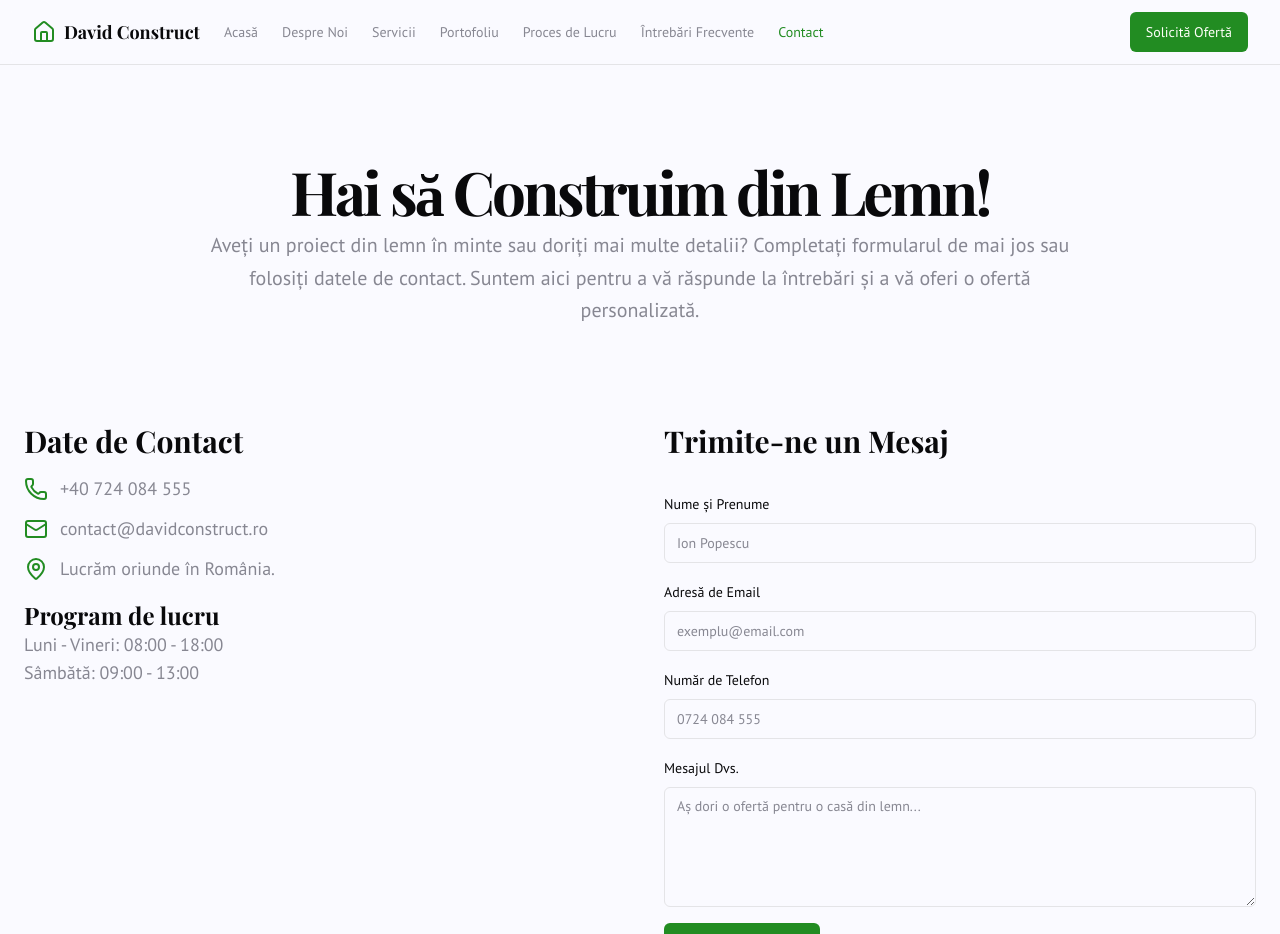
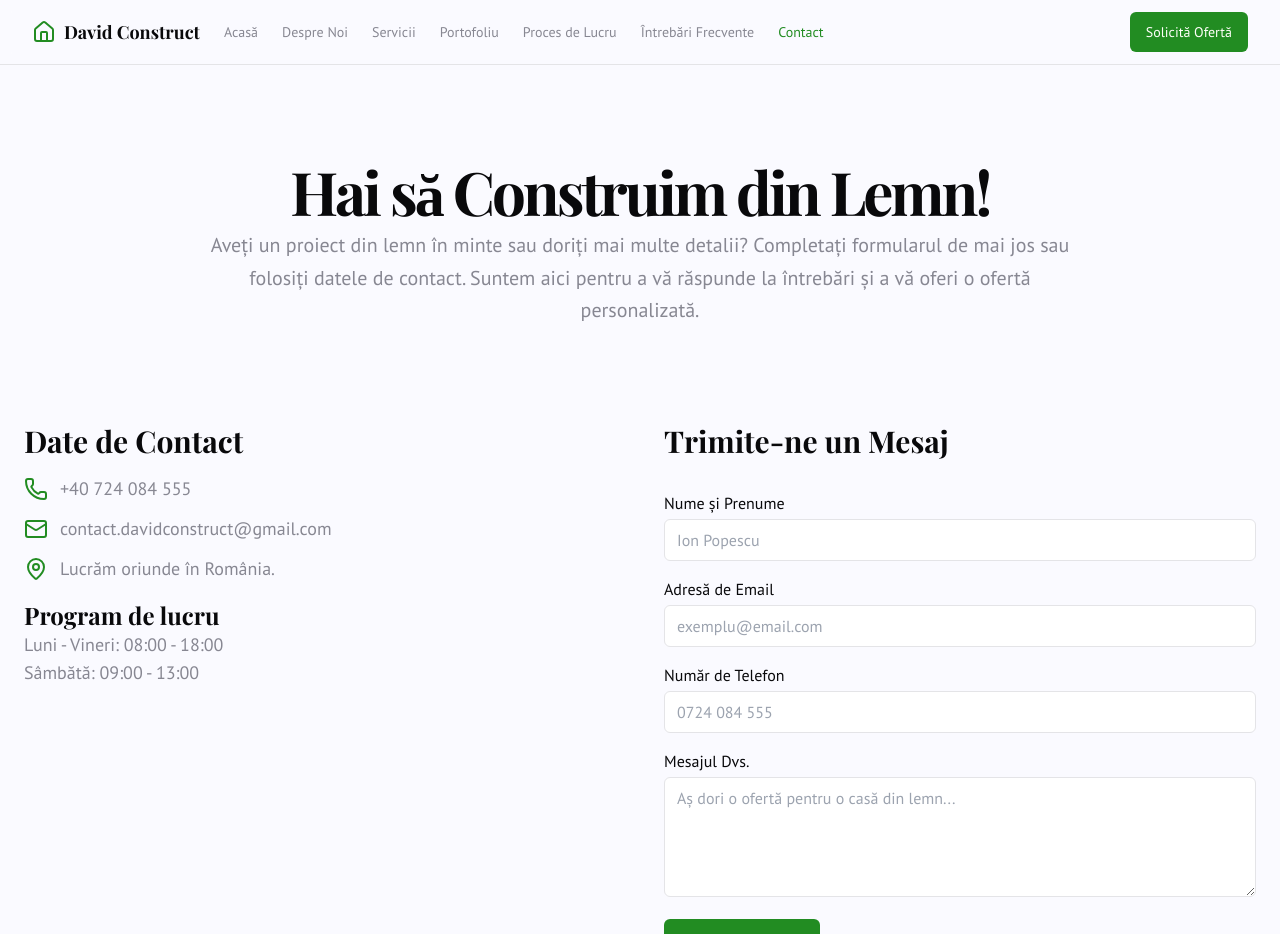
Before and after one commit to David-Construct/site, a Next.js app: page /contact in a window 1280 px wide. Shown: the top 934 px of the page. Built offline with nearby package versions, Linux system fonts and the light colour scheme.

Commit message:
Add files via upload

```diff
--- a/src/app/contact/page.tsx
+++ b/src/app/contact/page.tsx
@@ -67,7 +67,7 @@ export default function ContactPage() {
                     </p>
                      <p className="flex items-center gap-3">
                         <Mail className="h-6 w-6 text-primary" />
-                        <a href="mailto:contact@davidconstruct.ro" className="hover:text-primary transition-colors">contact@davidconstruct.ro</a>
+                        <a href="mailto:contact.davidconstruct@gmail.com" className="hover:text-primary transition-colors">contact.davidconstruct@gmail.com</a>
                     </p>
                     <p className="flex items-center gap-3">
                         <MapPin className="h-6 w-6 text-primary" />
@@ -83,63 +83,25 @@ export default function ContactPage() {
           </div>
           <div className="space-y-8">
              <h2 className="text-3xl font-bold font-headline">Trimite-ne un Mesaj</h2>
-            <Form {...form}>
-              <form onSubmit={form.handleSubmit(onSubmit)} className="space-y-4">
-                <FormField
-                  control={form.control}
-                  name="name"
-                  render={({ field }) => (
-                    <FormItem>
-                      <FormLabel>Nume și Prenume</FormLabel>
-                      <FormControl>
-                        <Input placeholder="Ion Popescu" {...field} />
-                      </FormControl>
-                      <FormMessage />
-                    </FormItem>
-                  )}
-                />
-                <FormField
-                  control={form.control}
-                  name="email"
-                  render={({ field }) => (
-                    <FormItem>
-                      <FormLabel>Adresă de Email</FormLabel>
-                      <FormControl>
-                        <Input placeholder="exemplu@email.com" {...field} />
-                      </FormControl>
-                      <FormMessage />
-                    </FormItem>
-                  )}
-                />
-                 <FormField
-                  control={form.control}
-                  name="phone"
-                  render={({ field }) => (
-                    <FormItem>
-                      <FormLabel>Număr de Telefon</FormLabel>
-                      <FormControl>
-                        <Input placeholder="0724 084 555" {...field} />
-                      </FormControl>
-                      <FormMessage />
-                    </FormItem>
-                  )}
-                />
-                <FormField
-                  control={form.control}
-                  name="message"
-                  render={({ field }) => (
-                    <FormItem>
-                      <FormLabel>Mesajul Dvs.</FormLabel>
-                      <FormControl>
-                        <Textarea placeholder="Aș dori o ofertă pentru o casă din lemn..." className="min-h-[120px]" {...field} />
-                      </FormControl>
-                      <FormMessage />
-                    </FormItem>
-                  )}
-                />
-                <Button type="submit" size="lg">Trimite Mesajul</Button>
-              </form>
-            </Form>
+            <form action="https://formsubmit.co/contact.davidconstruct@gmail.com" method="POST" className="space-y-4">
+              <div>
+                <label className="block font-medium mb-1" htmlFor="name">Nume și Prenume</label>
+                <input type="text" id="name" name="name" placeholder="Ion Popescu" required minLength={2} className="w-full px-3 py-2 border rounded-md" />
+              </div>
+              <div>
+                <label className="block font-medium mb-1" htmlFor="email">Adresă de Email</label>
+                <input type="email" id="email" name="email" placeholder="exemplu@email.com" required className="w-full px-3 py-2 border rounded-md" />
+              </div>
+              <div>
+                <label className="block font-medium mb-1" htmlFor="phone">Număr de Telefon</label>
+                <input type="text" id="phone" name="phone" placeholder="0724 084 555" required minLength={10} className="w-full px-3 py-2 border rounded-md" />
+              </div>
+              <div>
+                <label className="block font-medium mb-1" htmlFor="message">Mesajul Dvs.</label>
+                <textarea id="message" name="message" placeholder="Aș dori o ofertă pentru o casă din lemn..." required minLength={10} maxLength={500} className="w-full px-3 py-2 border rounded-md min-h-[120px]" />
+              </div>
+              <Button type="submit" size="lg">Trimite Mesajul</Button>
+            </form>
           </div>
         </div>
       </section>
```
